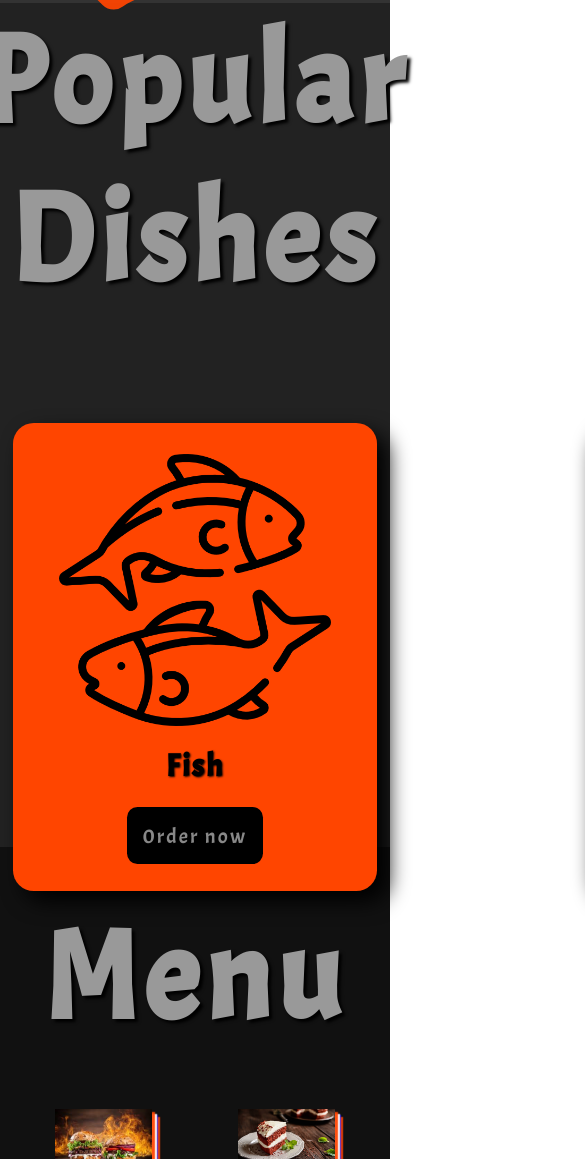
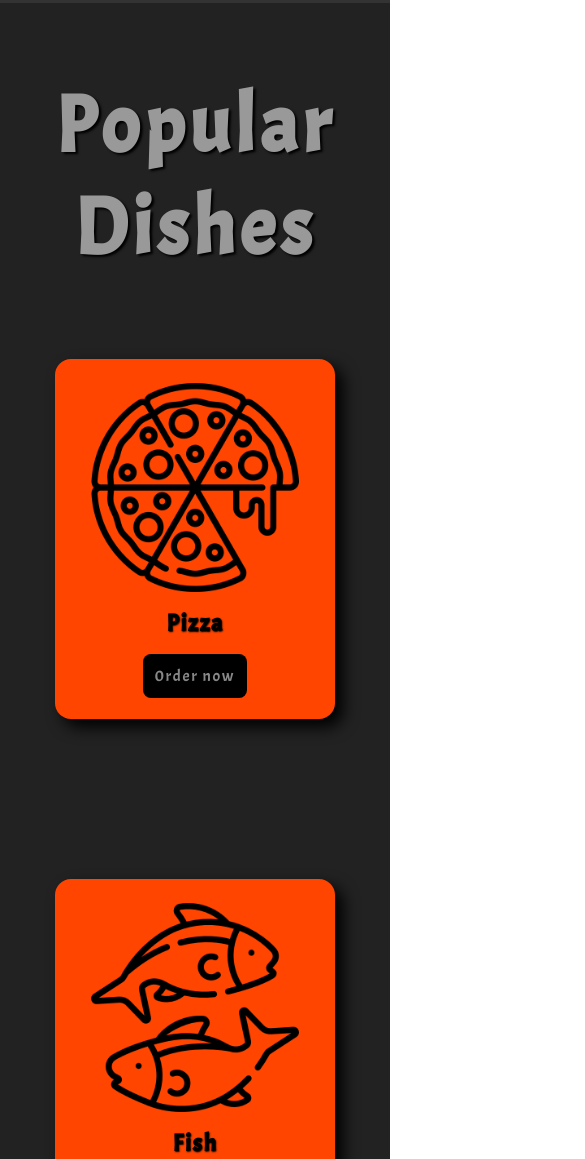
Before and after one commit to Ezeh20/EaterySite, a plain HTML site: page index.html in a window 390 px wide. Shown: the part 841-2000 px from the top of the page, 585 px wide, since content can reach past the window. Drawn offline with Linux system fonts and the light colour scheme.

Commit message:
responsiveness

```diff
--- a/style.css
+++ b/style.css
@@ -346,4 +346,32 @@ letter-spacing: .2rem;
 
 /** end of section 4**/
 
-@media (max-width:)
+@media (max-width:1550px){
+    html{
+        font-size: 50%;
+    }
+}
+@media (max-width:1200px){
+    .section-2{
+        height: auto;
+        padding: auto;
+        padding: 9rem;
+    }
+    .section-heading{
+        font-size: 10rem;
+    }
+    .card-container{
+        display: flex;
+        flex-wrap: wrap;
+    }
+    .menu-card{
+        width: 45rem;
+        height: 30rem;
+        margin: 5rem;
+
+    }
+    .food-img{
+        width: 100%;
+        height: 100%;
+    }
+}
```
